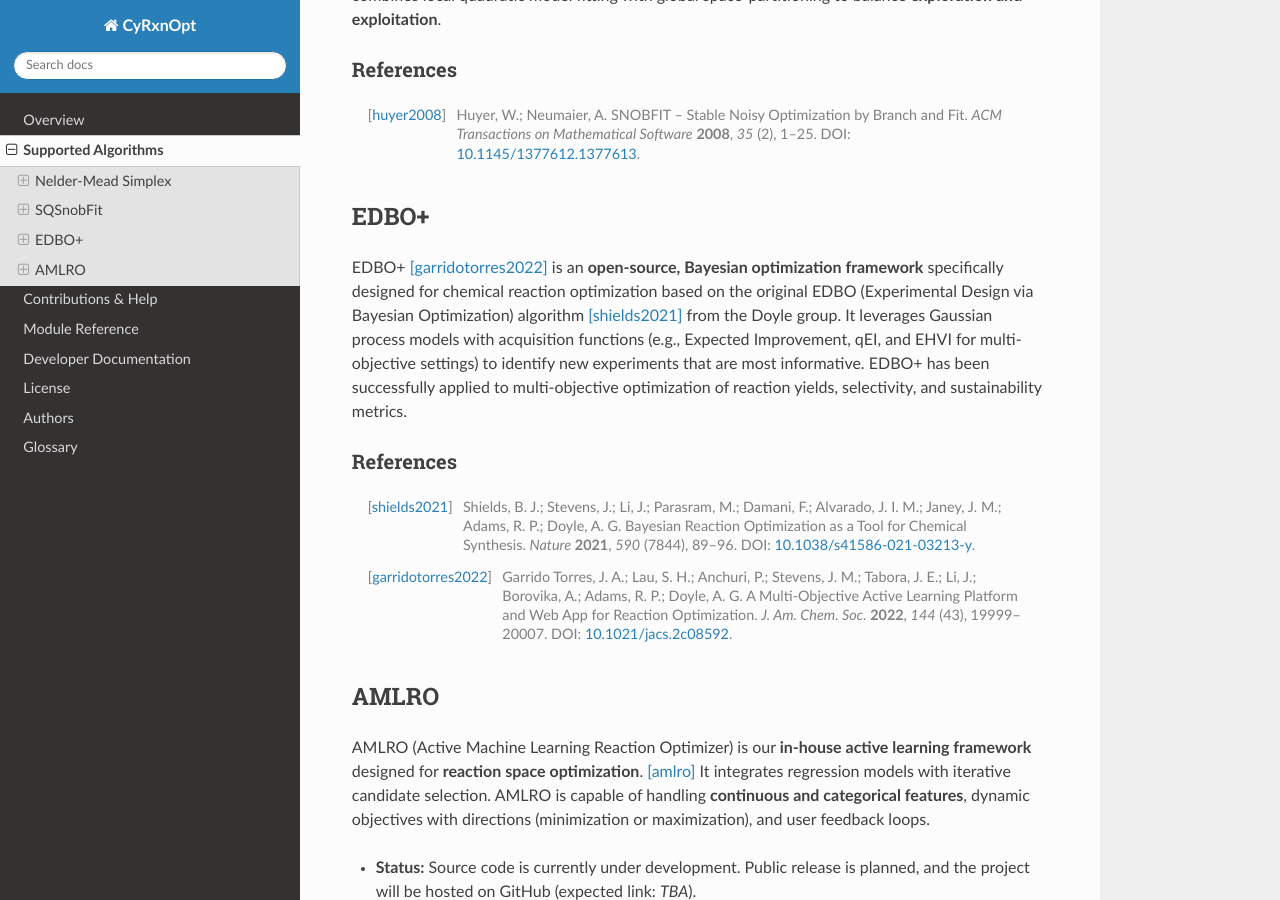
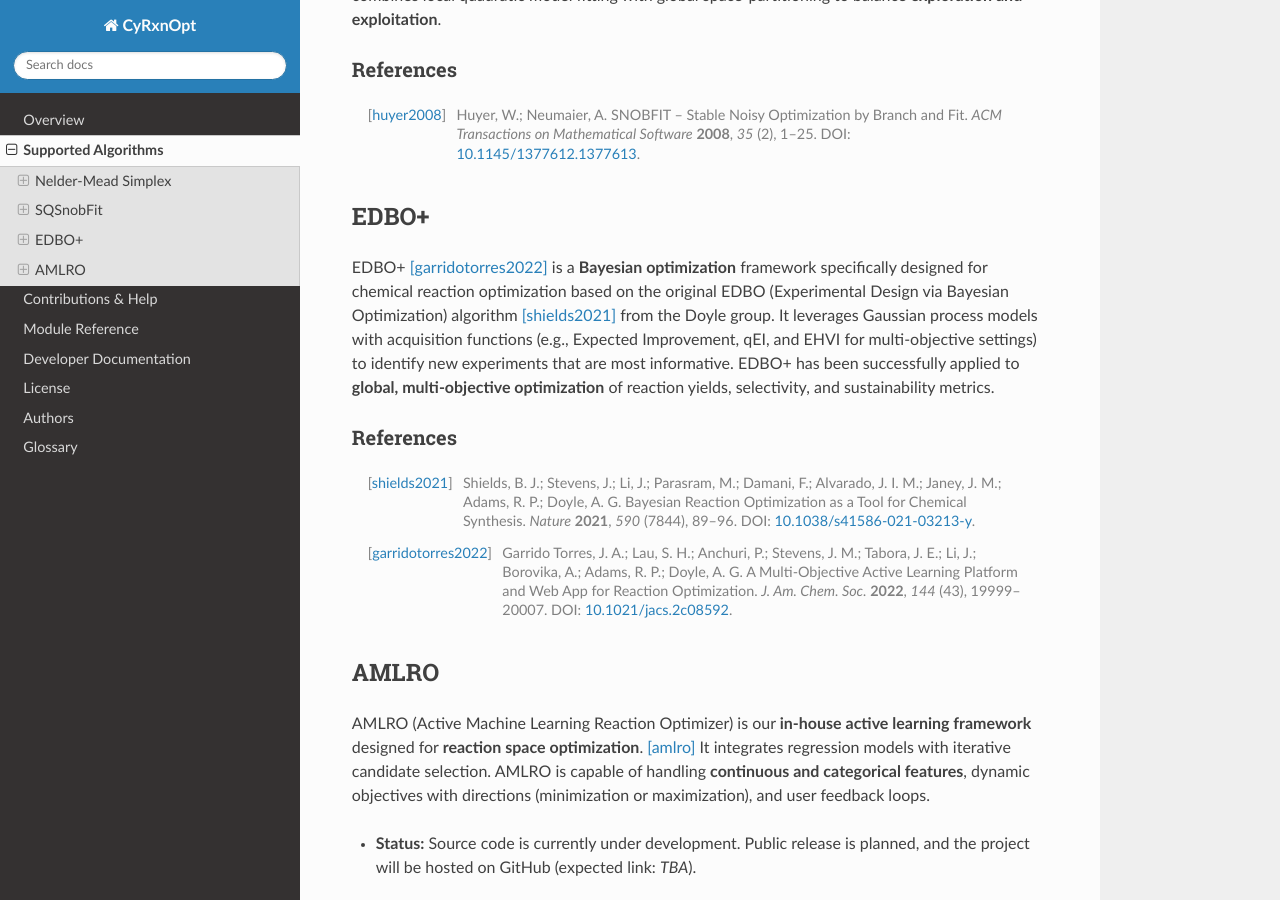
Before and after one commit to RxnRover/CyRxnOpt, a Sphinx documentation site: the page built from docs/source/supported_algorithms.rst, in a window 1280 px wide and 900 px high, scrolled down 772 px. Built offline with Sphinx 7.4.7 and the Read the Docs theme 3.1.0, drawn with Linux system fonts in a browser that asks for light colours.

Commit message:
Update bolded terms of EDBO+ [no ci]

```diff
--- a/docs/source/supported_algorithms.rst
+++ b/docs/source/supported_algorithms.rst
@@ -49,14 +49,14 @@ References
 EDBO+
 -----
 
-EDBO+ [garridotorres2022]_ is an **open-source, Bayesian optimization
-framework** specifically designed for chemical reaction optimization based on
-the original EDBO (Experimental Design via Bayesian Optimization) algorithm
-[shields2021]_ from the Doyle group. It leverages Gaussian process models with
-acquisition functions (e.g., Expected Improvement, qEI, and EHVI for
-multi-objective settings) to identify new experiments that are most informative.
-EDBO+ has been successfully applied to multi-objective optimization of reaction
-yields, selectivity, and sustainability metrics.
+EDBO+ [garridotorres2022]_ is a **Bayesian optimization** framework specifically
+designed for chemical reaction optimization based on the original EDBO
+(Experimental Design via Bayesian Optimization) algorithm [shields2021]_ from
+the Doyle group. It leverages Gaussian process models with acquisition functions
+(e.g., Expected Improvement, qEI, and EHVI for multi-objective settings) to
+identify new experiments that are most informative. EDBO+ has been successfully
+applied to **global, multi-objective optimization** of reaction yields,
+selectivity, and sustainability metrics.
 
 References
 ~~~~~~~~~~
```
